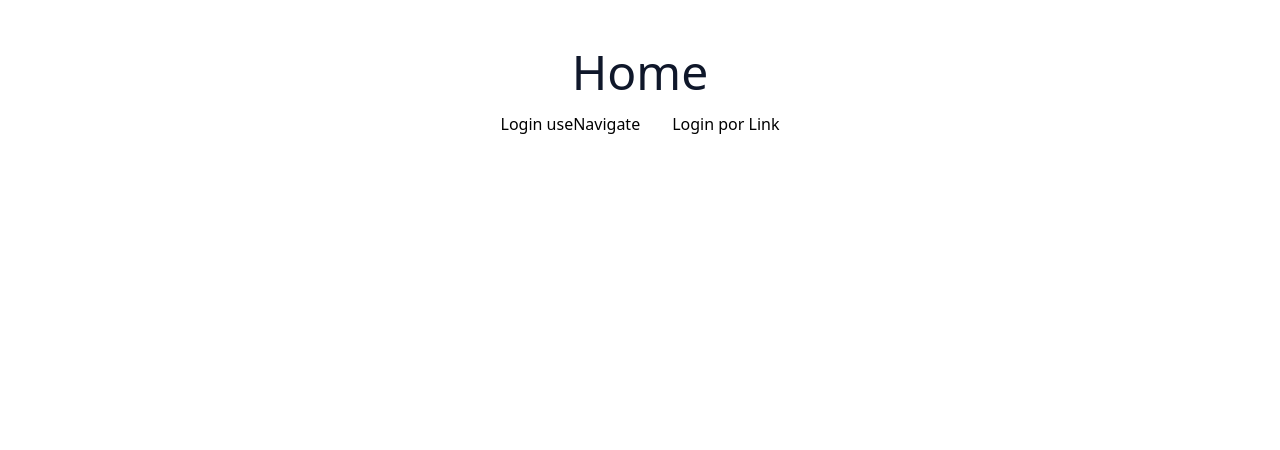
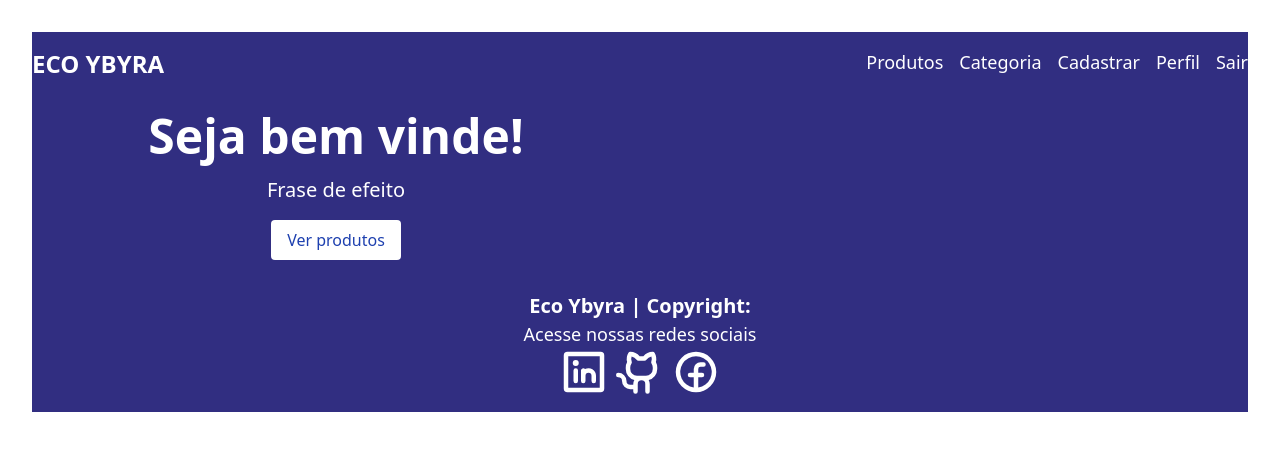
Before and after one commit to Projeto-EcoYbyra/Frontend, a React (Vite) app: page / in a window 1280 px wide. Shown: the top 450 px of the page. Built offline with nearby package versions, Linux system fonts and the light colour scheme.

Commit message:
Criação do footer e navBar

```diff
--- a/src/App.tsx
+++ b/src/App.tsx
@@ -1,19 +1,16 @@
 import React from 'react';
 import './App.css';
 import Home from './pages/home/Home';
-import { BrowserRouter, Route, Routes } from 'react-router-dom';
-import Login from './pages/login/Login';
+import Navbar from './components/navBar/NavBar';
+import Footer from './components/footer/Footer';
+
 function App() {
   return (
     <>
-      <BrowserRouter>
-        <Routes>
-          <Route path="/" element={<Home />} />
-          <Route path="/login" element={<Login />} />
-          <Route path="/home" element={<Home />} />
-        </Routes>
-      </BrowserRouter>
+    <Navbar/>
+    <Home/>
+    <Footer/>
     </>
-  );
+);
 }
 export default App;
--- a/src/components/footer/Footer.tsx
+++ b/src/components/footer/Footer.tsx
@@ -0,0 +1,26 @@
+import React from 'react'
+import { FacebookLogo, LinkedinLogo } from '@phosphor-icons/react'
+import { GithubLogo } from '@phosphor-icons/react/dist/ssr/GithubLogo'
+
+function Footer() {
+
+
+
+  return (
+    <>
+        <div className="flex justify-center bg-indigo-900 text-white">
+          <div className="container flex flex-col items-center py-4">
+            <p className='text-xl font-bold'>Eco Ybyra | Copyright: </p>
+            <p className='text-lg'>Acesse nossas redes sociais</p>
+            <div className='flex gap-2'>
+              <LinkedinLogo size={48} weight='bold' />
+              <GithubLogo size={48} weight='bold' />
+              <FacebookLogo size={48} weight='bold' />
+            </div>
+          </div>
+        </div>
+      </>
+  )
+}
+
+export default Footer
--- a/src/components/navBar/NavBar.tsx
+++ b/src/components/navBar/NavBar.tsx
@@ -0,0 +1,27 @@
+import React from 'react'
+
+
+function Navbar() {
+
+
+
+  return (
+    <>
+     <div className='w-full bg-indigo-900 text-white flex justify-center py-4'>
+          <div className="container flex justify-between text-lg">
+            <div className='text-2xl font-bold uppercase'>Eco Ybyra</div>
+
+            <div className='flex gap-4'>
+              <div className='hover:underline'>Produtos</div>
+              <div className='hover:underline'>Categoria</div>
+              <div className='hover:underline'>Cadastrar</div>
+              <div className='hover:underline'>Perfil</div>
+              <div className='hover:underline'>Sair</div>
+            </div>
+          </div>
+        </div>
+    </>
+  )
+}
+
+export default Navbar
--- a/src/pages/home/Home.tsx
+++ b/src/pages/home/Home.tsx
@@ -1,26 +1,26 @@
-import { useNavigate, Link } from 'react-router-dom'
-import React from 'react'
+import React from 'react';
 
 
+function Home() {
+    return (
+        <>
+        <div className="bg-indigo-900 flex justify-center">
+          <div className='container grid grid-cols-2 text-white'>
+            <div className="flex flex-col gap-4 items-center justify-center py-4">
+              <h2 className='text-5xl font-bold'>Seja bem vinde!</h2>
+              <p className='text-xl'>Frase de efeito</p>
 
-const Home = () => {
-    const navigate = useNavigate()
-    return (
+              <div className="flex justify-around gap-4">
 
-        <div>
-            <h2 className="text-slate-900 text-5xl  m-4">Home</h2>
-            <div>
-                <button type='submit'
-                    className='hover:underline mx-4'
-                    onClick={() => { navigate('/login') }}>
-                    Login useNavigate
-                </button>
-                <Link to='/login' className='hover:underline mx-4'>Login por Link</Link>
+                <button className='rounded bg-white text-blue-800 py-2 px-4'>Ver produtos</button>
+              </div>
             </div>
 
+          </div>
         </div>
 
-    )
+      </>
+    );
 }
 
-export default Home
+export default Home;
```
